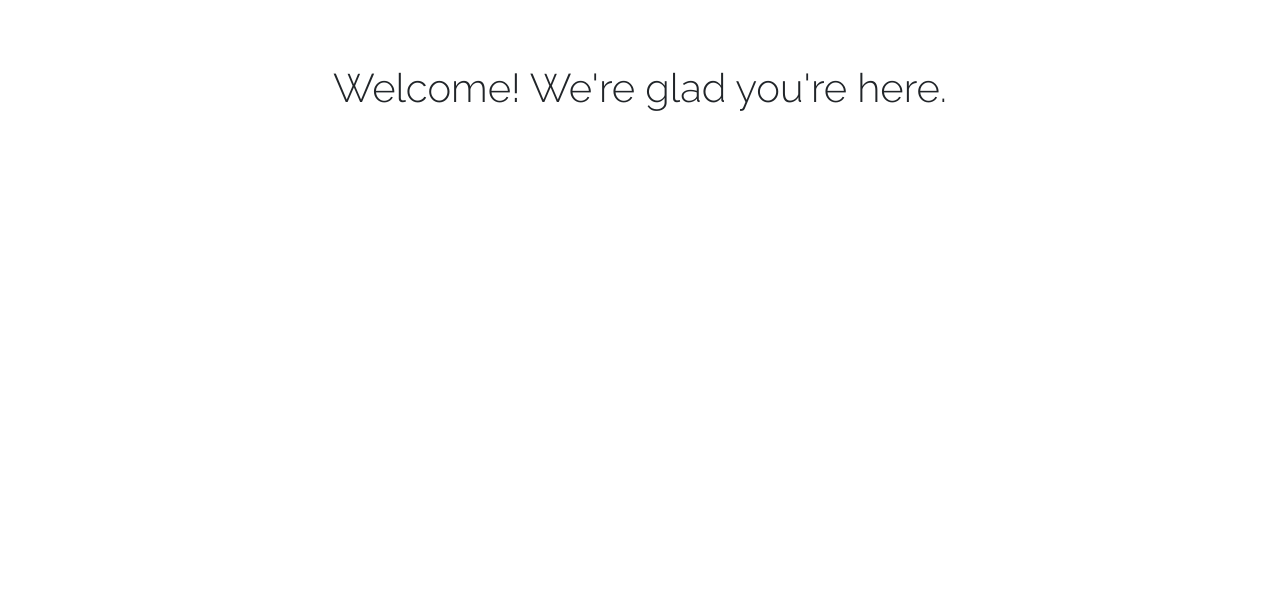
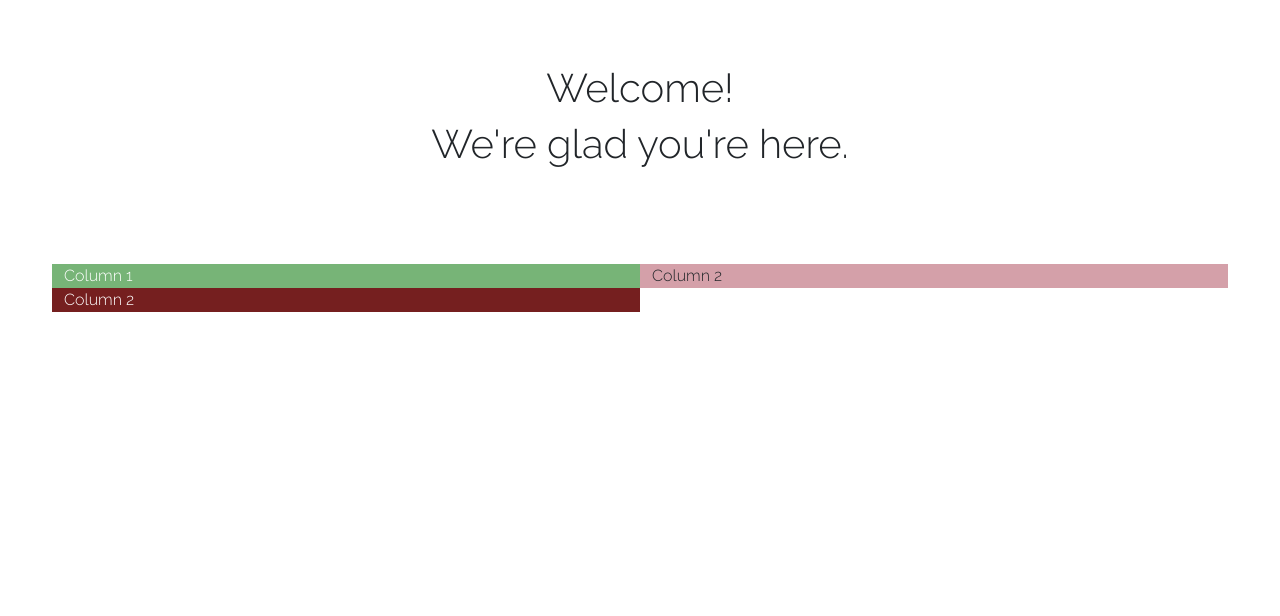
Before and after one commit to TheLonelyDash/TheLonelyWebsite, a Flask app: page / in a window 1280 px wide. Shown: the part 56-672 px from the top of the page. Run offline with Flask 3, Linux system fonts and the light colour scheme.

Commit message:
Home Page Update

```diff
--- a/static/style.css
+++ b/static/style.css
@@ -49,3 +49,21 @@ a:hover {
     width: 30;
     height: 30;
 }
+
+.bg_green{
+    background: rgb(119, 180, 119);
+    color: white;
+}
+
+.bg_pink{
+    background: rgb(212, 160, 169);
+}
+
+.bg_brown{
+    background: rgb(117, 31, 31);
+    color: white;
+}
+
+.center_box {
+    padding: 5%;
+}
--- a/templates/home.html
+++ b/templates/home.html
@@ -4,10 +4,25 @@
 
 {% block body %}
 <div class="page_title">
-    <h1 class="pagetitle"> Welcome! We're glad you're here. </h1>
+    <h1 class="pagetitle"> Welcome!</h1>
+        <h1 class="pagetitle">We're glad you're here. </h1>
+</div>
+<br>
+
+<div class="center_box">
+
+    <div class="row">
+        <div class="col-sm-6 bg_green">
+            Column 1
+        </div>
+        <div class="col-sm-6 bg_pink">
+            Column 2
+        </div>
+        <div class="col-sm-6 bg_brown">
+            Column 2
+        </div>
+    </div>
+
 </div>
 
-
-
-
 {% endblock %}
```
